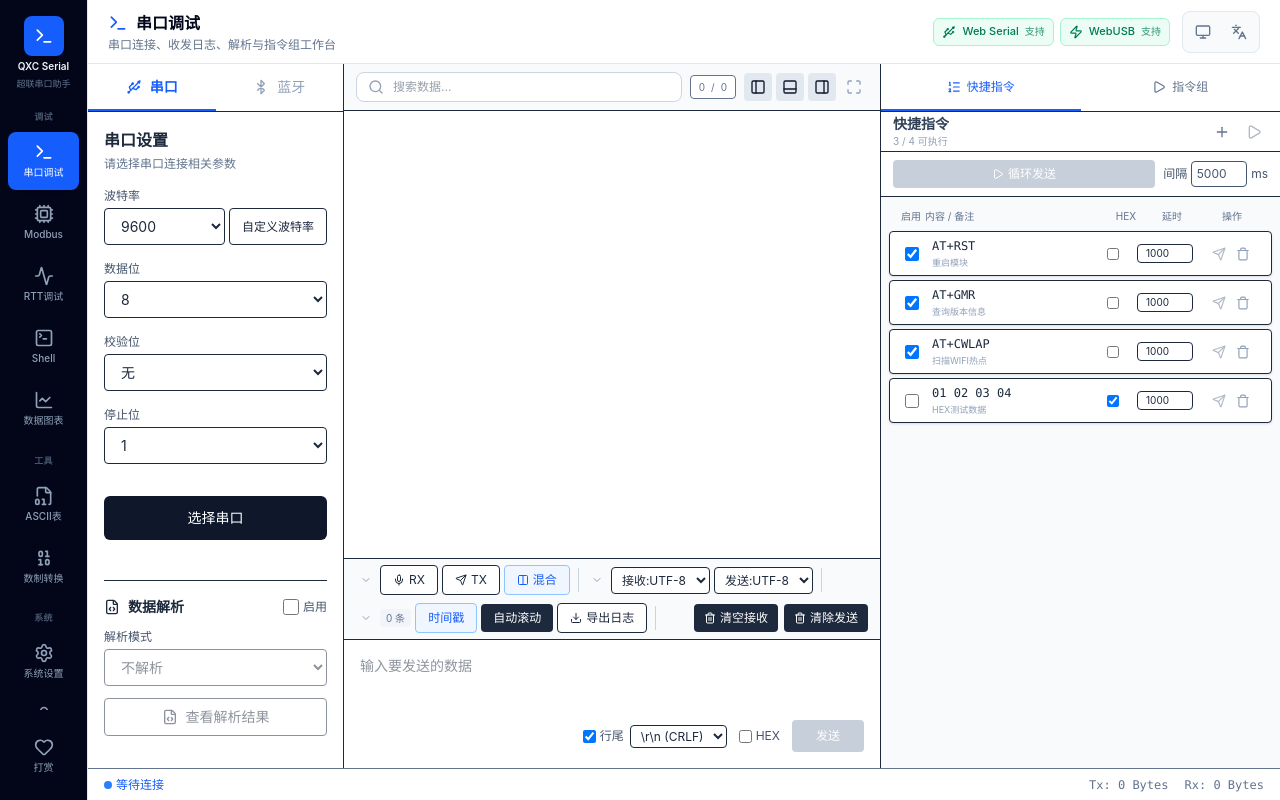
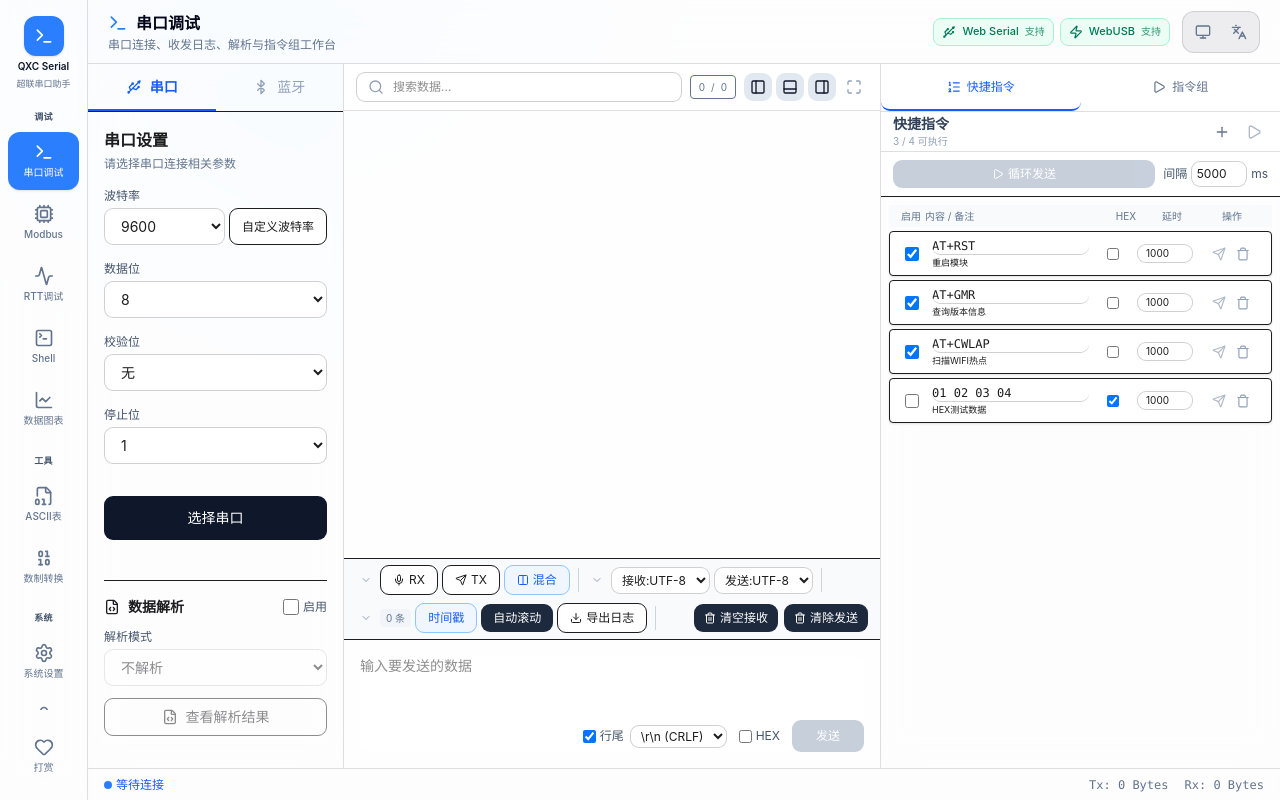
Before and after one commit to qxc4/qxc-serial-assistant, a Vue app: page / in a window 1280 px wide. Built offline with nearby package versions, Linux system fonts and the light colour scheme; the HTML template or start-up script is replaced by a standard one.

Commit message:
style: add apple inspired workbench visuals

```diff
--- a/src/App.vue
+++ b/src/App.vue
@@ -126,19 +126,19 @@ onMounted(() => {
 </script>
 
 <template>
-  <div class="flex h-screen w-screen overflow-hidden bg-slate-100 text-slate-800 font-sans transition-colors duration-200 dark:bg-slate-950 dark:text-slate-200">
+  <div class="apple-shell flex h-screen w-screen overflow-hidden bg-slate-100 text-slate-800 font-sans transition-colors duration-200 dark:bg-slate-950 dark:text-slate-200">
     <nav
-      class="flex w-[68px] shrink-0 flex-col border-r border-slate-200 bg-slate-950 px-1.5 py-3 text-slate-400 shadow-sm dark:border-slate-800 dark:bg-slate-950 lg:w-[88px] lg:px-2 lg:py-4"
+      class="apple-rail flex w-[68px] shrink-0 flex-col border-r border-slate-200 bg-white/80 px-1.5 py-3 text-slate-500 shadow-sm dark:border-slate-800 dark:bg-slate-950/80 dark:text-slate-400 lg:w-[88px] lg:px-2 lg:py-4"
       aria-label="Main Navigation"
     >
       <div class="mb-3 flex flex-col items-center gap-1 px-1 text-center lg:mb-5">
-        <div class="flex h-10 w-10 items-center justify-center rounded-lg bg-blue-600 text-white shadow-sm">
+        <div class="flex h-10 w-10 items-center justify-center rounded-xl bg-blue-500 text-white shadow-sm">
           <Terminal class="h-5 w-5" aria-hidden="true" />
         </div>
-        <div class="hidden w-full truncate text-[10px] font-semibold leading-tight text-slate-100 lg:block">
+        <div class="hidden w-full truncate text-[10px] font-semibold leading-tight text-slate-900 dark:text-slate-100 lg:block">
           {{ t('shell.appName') }}
         </div>
-        <div class="hidden w-full truncate text-[9px] text-slate-500 xl:block">
+        <div class="hidden w-full truncate text-[9px] text-slate-500 dark:text-slate-500 xl:block">
           {{ t('shell.appSubtitle') }}
         </div>
       </div>
@@ -152,10 +152,10 @@ onMounted(() => {
             v-for="item in group.items"
             :key="item.path"
             :to="item.path"
-            class="group flex h-[52px] w-full flex-col items-center justify-center gap-1 rounded-lg px-1 text-center transition-colors lg:h-[58px]"
+            class="group flex h-[52px] w-full flex-col items-center justify-center gap-1 rounded-xl px-1 text-center transition-colors lg:h-[58px]"
             :class="isActive(item.path)
-              ? 'bg-blue-600 text-white shadow-sm'
-              : 'text-slate-400 hover:bg-slate-800 hover:text-slate-100'"
+              ? 'bg-blue-500 text-white shadow-sm'
+              : 'text-slate-500 hover:bg-slate-200/70 hover:text-slate-950 dark:text-slate-400 dark:hover:bg-slate-800/80 dark:hover:text-slate-100'"
             :title="t(item.titleKey)"
             :aria-label="t(item.titleKey)"
             :aria-current="isActive(item.path) ? 'page' : undefined"
@@ -171,7 +171,7 @@ onMounted(() => {
       <button
         type="button"
         @click="showDonateModal = true"
-        class="mt-3 flex h-[52px] w-full flex-col items-center justify-center gap-1 rounded-lg px-1 text-center text-slate-400 transition-colors hover:bg-slate-800 hover:text-pink-300 lg:mt-4 lg:h-[58px]"
+        class="mt-3 flex h-[52px] w-full flex-col items-center justify-center gap-1 rounded-xl px-1 text-center text-slate-500 transition-colors hover:bg-slate-200/70 hover:text-pink-500 dark:text-slate-400 dark:hover:bg-slate-800/80 dark:hover:text-pink-300 lg:mt-4 lg:h-[58px]"
         :title="t('shell.donateTitle')"
         :aria-label="t('shell.donateTitle')"
       >
@@ -181,10 +181,10 @@ onMounted(() => {
     </nav>
 
     <div class="flex min-w-0 flex-1 flex-col">
-      <header class="flex h-14 shrink-0 items-center justify-between border-b border-slate-200 bg-white px-3 dark:border-slate-800 dark:bg-slate-900 lg:h-16 lg:px-5">
+      <header class="apple-topbar flex h-14 shrink-0 items-center justify-between border-b border-slate-200 bg-white/80 px-3 dark:border-slate-800 dark:bg-slate-900/80 lg:h-16 lg:px-5">
         <div class="min-w-0">
           <div class="flex items-center gap-2">
-            <component :is="currentNavItem.icon" class="h-5 w-5 shrink-0 text-blue-600 dark:text-blue-400" aria-hidden="true" />
+            <component :is="currentNavItem.icon" class="h-5 w-5 shrink-0 text-blue-500 dark:text-blue-400" aria-hidden="true" />
             <h1 class="truncate text-base font-semibold text-slate-950 dark:text-slate-100">
               {{ t(currentNavItem.titleKey) }}
             </h1>
@@ -199,7 +199,7 @@ onMounted(() => {
             <span
               v-for="chip in capabilityChips"
               :key="chip.key"
-              class="inline-flex h-7 items-center gap-1.5 rounded-md border px-2 text-[11px] font-medium"
+              class="inline-flex h-7 items-center gap-1.5 rounded-lg border px-2 text-[11px] font-medium"
               :class="chip.supported
                 ? 'border-emerald-200 bg-emerald-50 text-emerald-700 dark:border-emerald-900/70 dark:bg-emerald-950/40 dark:text-emerald-300'
                 : 'border-slate-200 bg-slate-50 text-slate-500 dark:border-slate-700 dark:bg-slate-800 dark:text-slate-400'"
@@ -214,11 +214,11 @@ onMounted(() => {
             </span>
           </div>
 
-          <div class="flex items-center gap-1 rounded-lg border border-slate-200 bg-slate-50 p-1 dark:border-slate-700 dark:bg-slate-800">
+          <div class="apple-chip flex items-center gap-1 rounded-xl border border-slate-200 bg-slate-50 p-1 dark:border-slate-700 dark:bg-slate-800">
             <button
               type="button"
               @click="cycleTheme"
-              class="flex h-8 w-8 items-center justify-center rounded-md text-slate-500 transition-colors hover:bg-white hover:text-slate-900 dark:text-slate-400 dark:hover:bg-slate-700 dark:hover:text-slate-100"
+              class="flex h-8 w-8 items-center justify-center rounded-lg text-slate-500 transition-colors hover:bg-white hover:text-slate-900 dark:text-slate-400 dark:hover:bg-slate-700 dark:hover:text-slate-100"
               :title="t('shell.toggleTheme')"
               :aria-label="t('shell.toggleTheme')"
             >
@@ -227,7 +227,7 @@ onMounted(() => {
             <button
               type="button"
               @click="toggleLanguage"
-              class="flex h-8 w-8 items-center justify-center rounded-md text-slate-500 transition-colors hover:bg-white hover:text-slate-900 dark:text-slate-400 dark:hover:bg-slate-700 dark:hover:text-slate-100"
+              class="flex h-8 w-8 items-center justify-center rounded-lg text-slate-500 transition-colors hover:bg-white hover:text-slate-900 dark:text-slate-400 dark:hover:bg-slate-700 dark:hover:text-slate-100"
               :title="t('shell.switchLanguage')"
               :aria-label="t('shell.switchLanguage')"
             >
@@ -237,7 +237,7 @@ onMounted(() => {
         </div>
       </header>
 
-      <main class="min-h-0 flex-1 overflow-hidden bg-slate-50 dark:bg-slate-950">
+      <main class="apple-stage min-h-0 flex-1 overflow-hidden bg-slate-50 dark:bg-slate-950">
         <router-view v-slot="{ Component }">
           <keep-alive>
             <component :is="Component" />
--- a/src/components/rtt/RttDebugControls.vue
+++ b/src/components/rtt/RttDebugControls.vue
@@ -76,7 +76,7 @@ watch(() => props.pcFocusRequestId, async () => {
       <button
         @click="emit('refreshCoreRegisters')"
         :disabled="!isConnected"
-        class="p-1 rounded border border-slate-300 dark:border-slate-700 text-slate-600 dark:text-slate-300 hover:bg-slate-100 dark:hover:bg-slate-800 disabled:opacity-40 transition-colors"
+        class="p-1 rounded-lg border border-slate-300 dark:border-slate-700 text-slate-600 dark:text-slate-300 hover:bg-slate-100 dark:hover:bg-slate-800 disabled:opacity-40 transition-colors"
         title="刷新寄存器"
       >
         <RefreshCw class="w-3 h-3" />
@@ -89,7 +89,7 @@ watch(() => props.pcFocusRequestId, async () => {
         :key="action"
         @click="emit('debugAction', action)"
         :disabled="!isConnected"
-        class="px-2 py-1 rounded text-[10px] border border-slate-300 dark:border-slate-700 text-slate-600 dark:text-slate-300 hover:bg-slate-100 dark:hover:bg-slate-800 disabled:opacity-40"
+        class="px-2 py-1 rounded-lg text-[10px] border border-slate-300 dark:border-slate-700 text-slate-600 dark:text-slate-300 hover:bg-slate-100 dark:hover:bg-slate-800 disabled:opacity-40"
       >
         {{ action }}
       </button>
@@ -164,7 +164,7 @@ watch(() => props.pcFocusRequestId, async () => {
         class="flex items-center justify-between rounded px-1.5 py-1"
         :class="item.isKey
           ? 'bg-blue-50 dark:bg-blue-900/20 border border-blue-200 dark:border-blue-800'
-          : 'bg-slate-50 dark:bg-slate-800/50'"
+          : 'bg-slate-50/80 dark:bg-slate-800/50'"
       >
         <span class="text-slate-400 dark:text-slate-500">{{ item.name }}</span>
         <span class="font-mono text-slate-600 dark:text-slate-300">{{ formatHexAddress(item.value) }}</span>
--- a/src/style.css
+++ b/src/style.css
@@ -6,6 +6,10 @@ body {
   display: flex;
   min-height: 100vh;
   min-width: 100vw;
+  background: #f5f5f7;
+  font-family: -apple-system, BlinkMacSystemFont, "SF Pro Text", "Segoe UI", system-ui, sans-serif;
+  -webkit-font-smoothing: antialiased;
+  text-rendering: optimizeLegibility;
 }
 
 #app {
@@ -24,3 +28,108 @@ button:disabled,
   cursor: not-allowed;
   pointer-events: none;
 }
+
+:root {
+  --apple-bg: #f5f5f7;
+  --apple-surface: rgba(255, 255, 255, 0.82);
+  --apple-surface-solid: #ffffff;
+  --apple-elevated: rgba(255, 255, 255, 0.94);
+  --apple-border: rgba(60, 60, 67, 0.16);
+  --apple-border-strong: rgba(60, 60, 67, 0.24);
+  --apple-text: #1d1d1f;
+  --apple-muted: #6e6e73;
+  --apple-fill: rgba(118, 118, 128, 0.12);
+  --apple-fill-hover: rgba(118, 118, 128, 0.18);
+  --apple-blue: #007aff;
+  --apple-shadow: 0 10px 30px rgba(0, 0, 0, 0.08);
+}
+
+.dark {
+  --apple-bg: #0b0b0f;
+  --apple-surface: rgba(28, 28, 30, 0.78);
+  --apple-surface-solid: #1c1c1e;
+  --apple-elevated: rgba(36, 36, 38, 0.92);
+  --apple-border: rgba(235, 235, 245, 0.14);
+  --apple-border-strong: rgba(235, 235, 245, 0.22);
+  --apple-text: #f5f5f7;
+  --apple-muted: #98989d;
+  --apple-fill: rgba(120, 120, 128, 0.22);
+  --apple-fill-hover: rgba(120, 120, 128, 0.32);
+  --apple-blue: #0a84ff;
+  --apple-shadow: 0 16px 38px rgba(0, 0, 0, 0.36);
+}
+
+.apple-shell,
+.apple-workbench {
+  color: var(--apple-text);
+  background:
+    radial-gradient(circle at 20% -10%, rgba(0, 122, 255, 0.10), transparent 28rem),
+    var(--apple-bg) !important;
+}
+
+.apple-rail,
+.apple-topbar,
+.apple-toolbar,
+.apple-sidebar,
+.apple-inspector,
+.apple-statusbar {
+  border-color: var(--apple-border) !important;
+  background-color: var(--apple-surface) !important;
+  backdrop-filter: saturate(180%) blur(18px);
+  -webkit-backdrop-filter: saturate(180%) blur(18px);
+}
+
+.apple-content,
+.apple-panel {
+  border-color: var(--apple-border) !important;
+  background-color: var(--apple-elevated) !important;
+}
+
+.apple-card {
+  border: 1px solid var(--apple-border);
+  border-radius: 12px;
+  background: var(--apple-elevated);
+  box-shadow: var(--apple-shadow);
+}
+
+.apple-chip {
+  border-color: var(--apple-border) !important;
+  background-color: var(--apple-fill) !important;
+  color: var(--apple-muted) !important;
+}
+
+.apple-shell input:not([type="checkbox"]):not([type="radio"]),
+.apple-shell select,
+.apple-shell textarea,
+.apple-workbench input:not([type="checkbox"]):not([type="radio"]),
+.apple-workbench select,
+.apple-workbench textarea {
+  border-color: var(--apple-border-strong) !important;
+  border-radius: 9px !important;
+  background-color: var(--apple-elevated) !important;
+  color: var(--apple-text) !important;
+  transition: border-color 120ms ease, box-shadow 120ms ease, background-color 120ms ease;
+}
+
+.apple-shell button,
+.apple-workbench button {
+  border-radius: 9px;
+}
+
+.apple-shell button:not([class*="bg-"]):not(:disabled):hover,
+.apple-workbench button:not([class*="bg-"]):not(:disabled):hover {
+  background-color: var(--apple-fill-hover);
+}
+
+.apple-shell input:focus-visible,
+.apple-shell select:focus-visible,
+.apple-shell textarea:focus-visible,
+.apple-workbench input:focus-visible,
+.apple-workbench select:focus-visible,
+.apple-workbench textarea:focus-visible,
+.apple-shell button:focus-visible,
+.apple-workbench button:focus-visible {
+  outline: none;
+  box-shadow: 0 0 0 3px color-mix(in srgb, var(--apple-blue) 24%, transparent) !important;
+  border-color: color-mix(in srgb, var(--apple-blue) 70%, var(--apple-border)) !important;
+}
--- a/src/views/SerialView.vue
+++ b/src/views/SerialView.vue
@@ -881,7 +881,7 @@ onUnmounted(cleanupButtonOptimizations)
 </script>
 
 <template>
-  <div class="flex flex-col h-full min-h-0 w-full overflow-hidden bg-slate-50 dark:bg-slate-900 text-slate-800 dark:text-slate-200 font-sans text-sm transition-colors">
+  <div class="apple-workbench flex flex-col h-full min-h-0 w-full overflow-hidden bg-slate-50 dark:bg-slate-900 text-slate-800 dark:text-slate-200 font-sans text-sm transition-colors">
     <!-- Toast Notification -->
     <div
       v-if="settingsStore.toastVisible"
@@ -895,7 +895,7 @@ onUnmounted(cleanupButtonOptimizations)
     <div class="flex flex-1 min-h-0 overflow-hidden">
 
       <!-- Left Panel: Settings -->
-      <div v-show="showLeftPanel" class="w-64 shrink-0 bg-white dark:bg-slate-800 border-r dark:border-slate-700 flex min-h-0 flex-col">
+      <div v-show="showLeftPanel" class="apple-sidebar w-64 shrink-0 bg-white/90 dark:bg-slate-800/90 border-r dark:border-slate-700 flex min-h-0 flex-col">
         <!-- Tabs -->
         <div class="flex h-12 border-b dark:border-slate-700 text-center">
           <div
@@ -1157,9 +1157,9 @@ onUnmounted(cleanupButtonOptimizations)
       </div>
 
       <!-- Middle Panel: Data View & Send -->
-      <div class="flex-1 flex flex-col bg-white dark:bg-slate-800 min-w-0">
+      <div class="apple-content flex-1 flex flex-col bg-white dark:bg-slate-800 min-w-0">
         <!-- Top Toolbar -->
-        <div class="border-b dark:border-slate-700 bg-slate-50 dark:bg-slate-900 shrink-0 px-3 py-2">
+        <div class="apple-toolbar border-b dark:border-slate-700 bg-slate-50/85 dark:bg-slate-900/85 shrink-0 px-3 py-2">
           <div class="flex items-center gap-2">
             <div class="relative min-w-0 flex-1 max-w-sm">
               <Search class="absolute left-3 top-1/2 -translate-y-1/2 w-4 h-4 text-slate-400" />
@@ -1220,7 +1220,7 @@ onUnmounted(cleanupButtonOptimizations)
         <!-- 数据解析结果面板 -->
         <div
           v-if="showParsePanel && parseEnabled && parseMode !== 'none'"
-          class="border-t dark:border-slate-700 bg-slate-100 dark:bg-slate-900 max-h-64 overflow-hidden flex flex-col"
+          class="apple-panel border-t dark:border-slate-700 bg-slate-100 dark:bg-slate-900 max-h-64 overflow-hidden flex flex-col"
         >
           <div class="flex items-center justify-between px-4 py-2 border-b dark:border-slate-700 bg-white dark:bg-slate-800">
             <h3 class="font-bold text-sm flex items-center gap-2">
@@ -1495,9 +1495,9 @@ onUnmounted(cleanupButtonOptimizations)
       </div>
 
       <!-- Right Panel: Quick Commands / Command Group -->
-      <div v-show="showRightPanel" class="w-[400px] shrink-0 bg-slate-50 dark:bg-slate-900 border-l dark:border-slate-700 flex flex-col">
+      <div v-show="showRightPanel" class="apple-inspector w-[400px] shrink-0 bg-slate-50/90 dark:bg-slate-900/90 border-l dark:border-slate-700 flex flex-col">
         <!-- Right Panel Tabs -->
-        <div class="flex h-12 border-b dark:border-slate-700 bg-white dark:bg-slate-800">
+        <div class="apple-toolbar flex h-12 border-b dark:border-slate-700 bg-white/85 dark:bg-slate-800/85">
           <button
             class="flex-1 text-xs font-medium flex items-center justify-center gap-1.5 transition-colors border-b-2"
             :class="activeRightTab === 'quick' ? 'text-blue-600 border-blue-600' : 'text-slate-500 hover:text-slate-700 border-transparent'"
@@ -1516,7 +1516,7 @@ onUnmounted(cleanupButtonOptimizations)
 
         <!-- ===== 快捷输入面板 (原有) ===== -->
         <div v-show="activeRightTab === 'quick'" class="flex min-h-0 flex-col flex-1 overflow-hidden">
-          <div class="h-10 border-b dark:border-slate-700 flex items-center justify-between px-3 bg-white dark:bg-slate-800">
+          <div class="apple-toolbar h-10 border-b dark:border-slate-700 flex items-center justify-between px-3 bg-white/85 dark:bg-slate-800/85">
             <div class="min-w-0">
               <h2 class="font-semibold text-sm text-slate-700 dark:text-slate-300 truncate">{{ t('serial.quickCommands') }}</h2>
               <p class="text-[10px] text-slate-400">
@@ -1539,7 +1539,7 @@ onUnmounted(cleanupButtonOptimizations)
             </div>
           </div>
 
-          <div class="px-3 py-2 flex items-center gap-2 border-b dark:border-slate-700 bg-white dark:bg-slate-800">
+          <div class="px-3 py-2 flex items-center gap-2 border-b dark:border-slate-700 bg-white/70 dark:bg-slate-800/70">
             <button
               @click="toggleLoopSend"
               :disabled="!isConnected || !hasRunnableQuickCommands"
@@ -1852,7 +1852,7 @@ onUnmounted(cleanupButtonOptimizations)
     </div>
 
     <!-- Bottom Status Bar -->
-    <div class="h-8 border-t dark:border-slate-700 bg-white dark:bg-slate-800 flex items-center justify-between px-4 text-xs text-slate-500 dark:text-slate-400">
+    <div class="apple-statusbar h-8 border-t dark:border-slate-700 bg-white/85 dark:bg-slate-800/85 flex items-center justify-between px-4 text-xs text-slate-500 dark:text-slate-400">
       <div class="flex items-center gap-3">
         <!-- Reconnecting status -->
         <span v-if="isReconnecting" class="flex items-center gap-1 font-medium text-amber-600">
```
Also changed, not shown: src/views/RttView.vue (+14 -14 lines).
